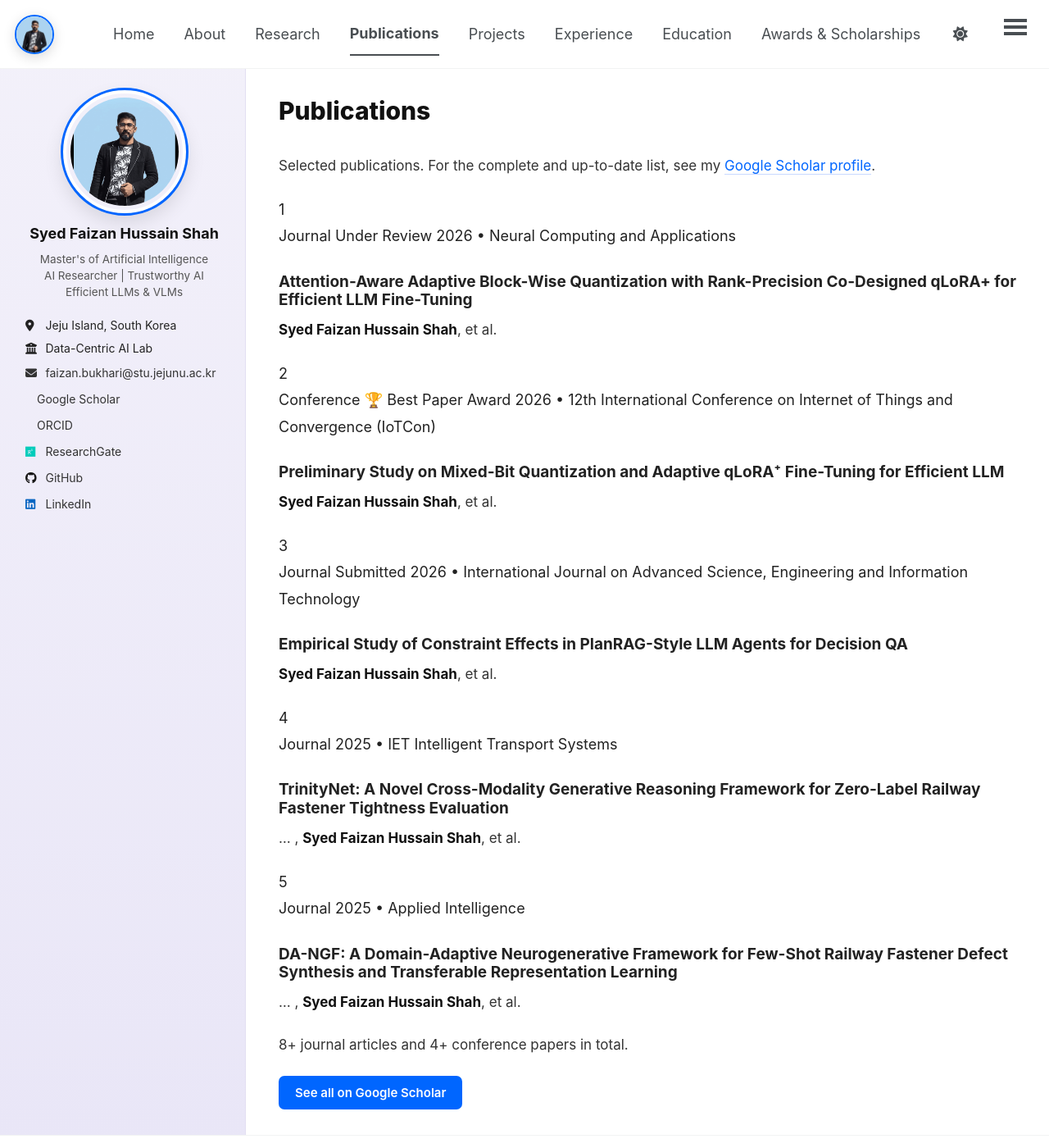
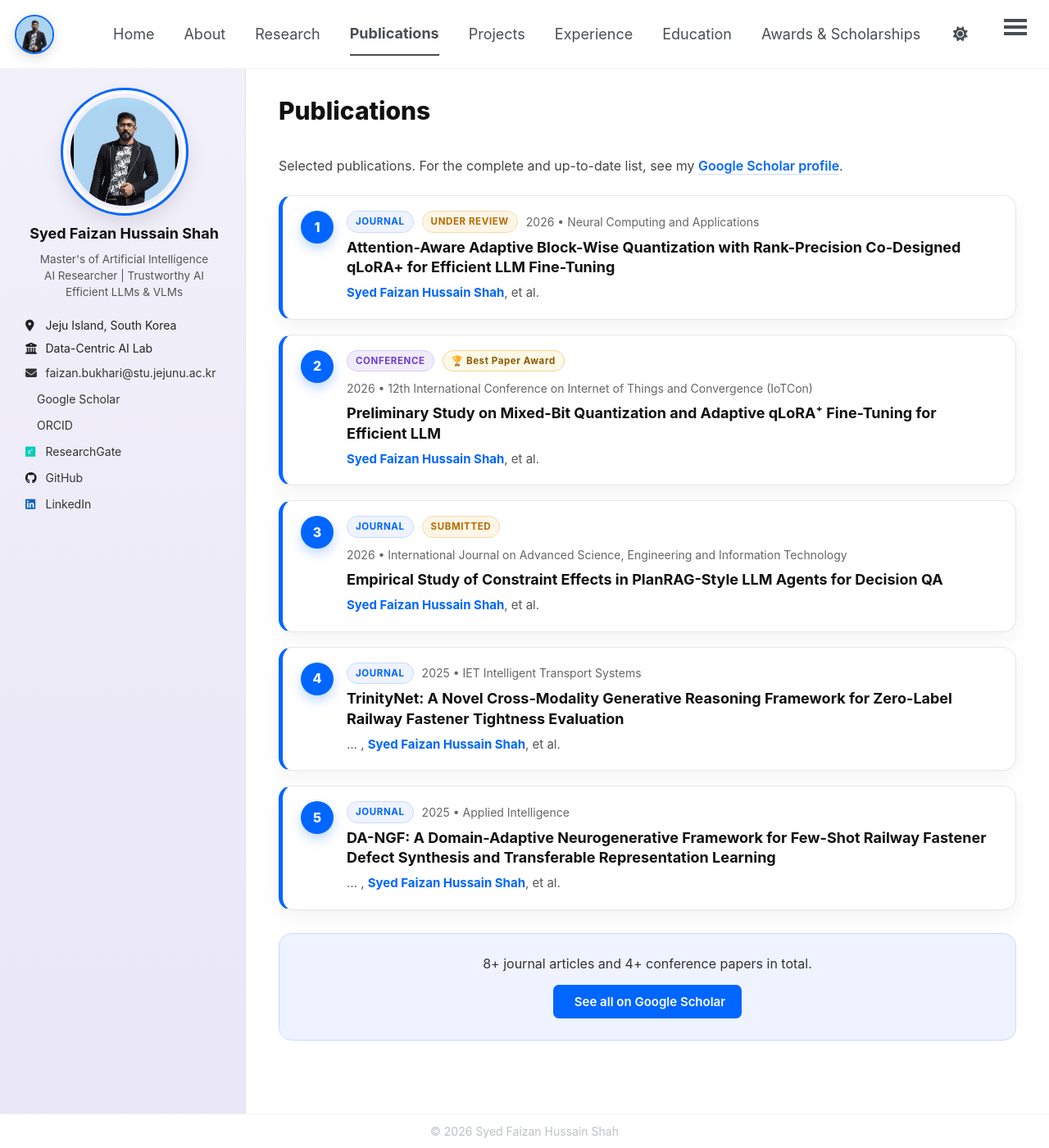
Before and after one commit to Fazi743/Fazi743.github.io, a Jekyll site: the page built from _pages/publications.html, in a window 1280 px wide and 1400 px high. Shown: the whole window at 82% size. Built offline with Jekyll 4.4.1, drawn with Linux system fonts in a browser that asks for light colours; a style sheet for code colours, icons or effects is not loaded.

Commit message:
Update custom.css

```diff
--- a/assets/css/custom.css
+++ b/assets/css/custom.css
@@ -672,6 +672,86 @@ body{ background:#fff; }
   .rgrid{ grid-template-columns:1fr; }
 }
 
+/* ---------- Publications (selected) ---------- */
+.page__content .pub-intro{ font-size:16px; color:#444; margin:0 0 22px; }
+.page__content .pub-intro a{ color:var(--accent); font-weight:600; }
+
+.pub-list{ display:flex; flex-direction:column; gap:18px; }
+
+.pub{
+  display:flex;
+  gap:16px;
+  background:#fff;
+  border:1px solid #e6e6ee;
+  border-left:5px solid var(--accent);
+  border-radius:16px;
+  padding:18px 22px;
+  box-shadow:0 8px 24px rgba(0,0,0,.05);
+  transition:.25s;
+}
+.pub:hover{ transform:translateY(-3px); box-shadow:0 14px 32px rgba(0,0,0,.08); }
+
+.pub-num{
+  flex:0 0 40px; height:40px;
+  border-radius:50%;
+  background:var(--accent);
+  color:#fff;
+  font-weight:800;
+  font-size:16px;
+  display:flex; align-items:center; justify-content:center;
+  box-shadow:0 6px 14px rgba(0,102,255,.25);
+}
+
+.pub-body{ flex:1; min-width:0; }
+
+.pub-meta{
+  display:flex; flex-wrap:wrap; align-items:center; gap:8px 10px;
+  margin-bottom:6px;
+  font-size:14px; color:#666;
+}
+.pub-type, .pub-status{
+  display:inline-block;
+  padding:2px 10px;
+  border-radius:999px;
+  font-size:11.5px;
+  font-weight:700;
+  letter-spacing:.6px;
+  text-transform:uppercase;
+}
+.pub-type--journal{ background:var(--accent-soft); color:var(--accent); border:1px solid var(--accent-border); }
+.pub-type--conf{    background:#f1ecfb; color:#6b3fd1; border:1px solid #d9ccf3; }
+.pub-status--review{ background:#fff5e6; color:#b36b00; border:1px solid #f4d9a8; }
+.pub-status--award{  background:#fff9e8; color:#8a5a00; border:1px solid #f0d58a; text-transform:none; }
+
+.page__content .pub-title{
+  font-size:18px;
+  font-weight:700;
+  color:#111;
+  line-height:1.35;
+  margin:0 0 6px;
+}
+.page__content .pub-authors{ font-size:15px; color:#555; margin:0; }
+.page__content .pub-authors strong{ color:var(--accent); }
+
+.pub-more{
+  margin-top:28px;
+  padding:22px 24px;
+  background:var(--accent-soft);
+  border:1px solid var(--accent-border);
+  border-radius:16px;
+  text-align:center;
+}
+.page__content .pub-more p{ font-size:16px; color:#333; margin:0 0 12px; }
+.page__content .pub-more .btn{ border-bottom:2px solid #111; }
+.page__content .pub-more .btn i{ margin-right:6px; }
+
+@media(max-width:600px){
+  .pub{ padding:14px 16px; gap:12px; }
+  .pub-num{ flex-basis:32px; height:32px; font-size:14px; }
+  .page__content .pub-title{ font-size:16px; }
+}
+
+
 /* ---------- Project cards (Projects page) ---------- */
 .pcard{
   background:#fff;
```
